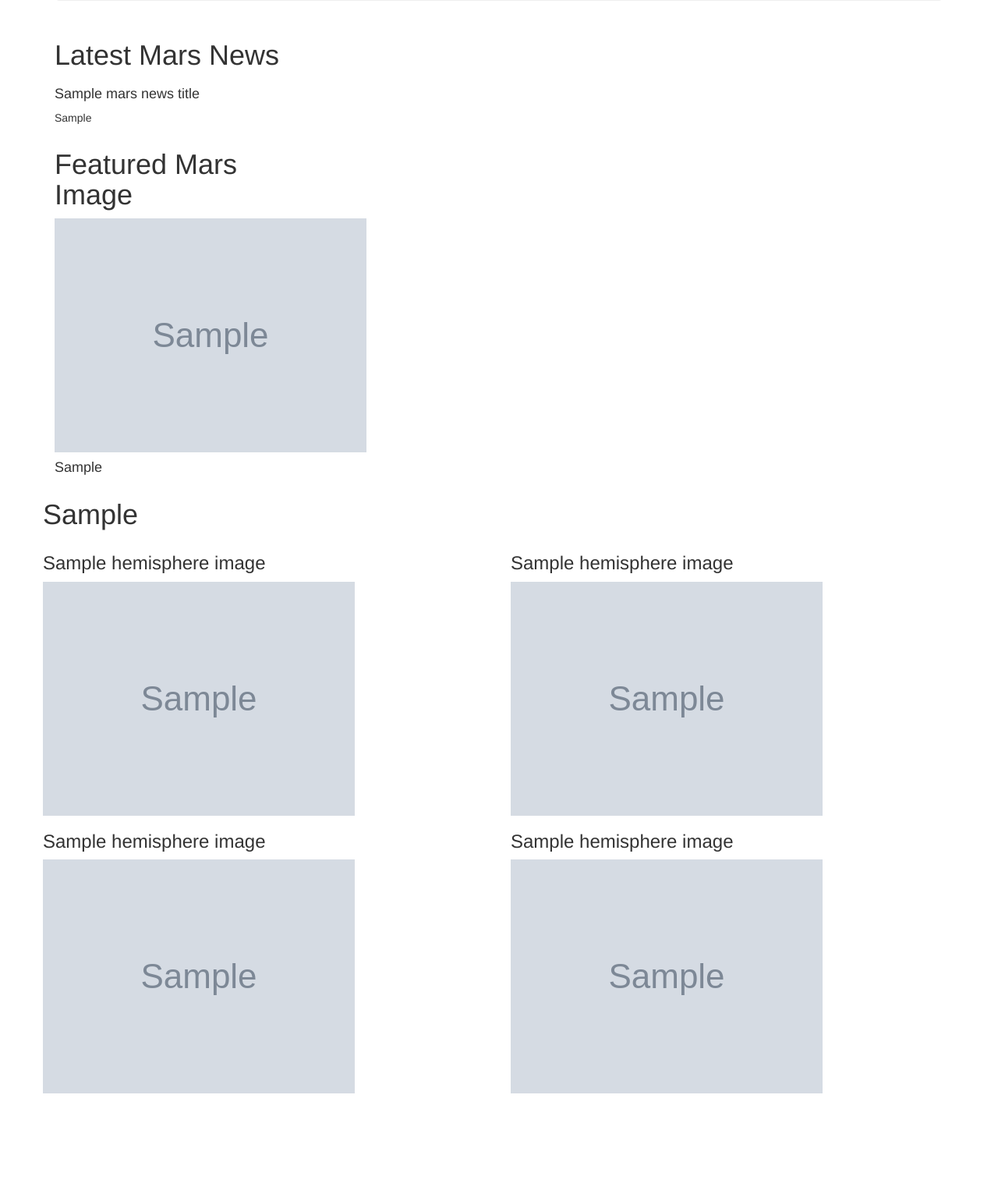
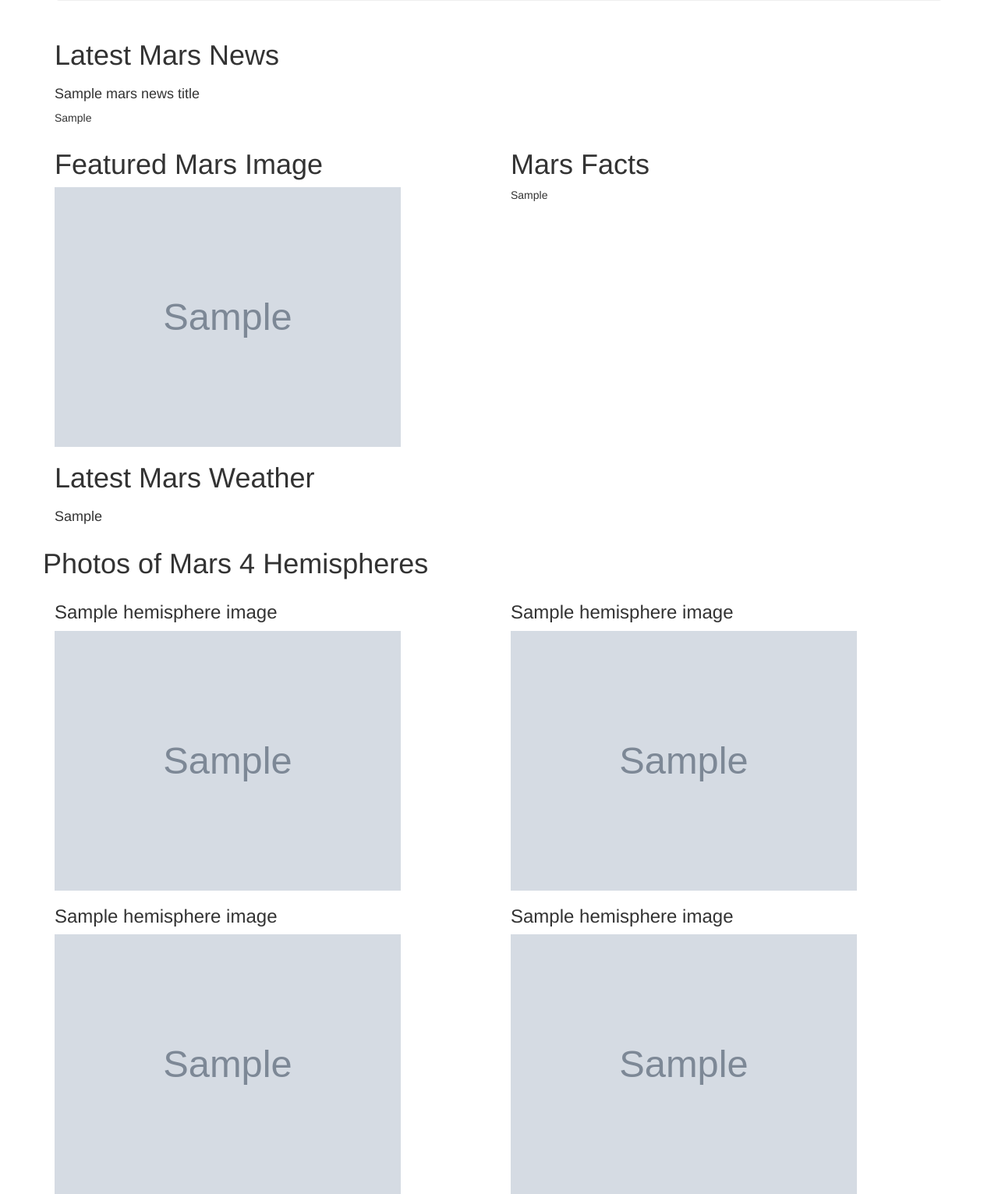
Before and after one commit to cynthiakellogg/web-scraping-challenge, a Flask app: page / in a window 1280 px wide. Shown: the part 255-1786 px from the top of the page at 78% size. Before the commit the page ends 1657 px from the top, so only its background shows below. Run offline with Flask 2, Linux system fonts and the light colour scheme; grey boxes marked "Sample" are stand-in pictures; a database or web service that is not in the repository returns one stand-in record (values such as "Sample title"); some libraries are stand-ins or nearby versions.

Commit message:
finishing css

```diff
--- a/Missions_to_Mars/templates/index.html
+++ b/Missions_to_Mars/templates/index.html
@@ -35,28 +35,40 @@
     </div>
     <!-- Featured Image -->
     <div class="row">
-      <div class="col-md-3">
+      <div class="col-md-6">
         <h1>Featured Mars Image</h1>
+      </div>
+      <div class="col-md-6">
+        <h1>Mars Facts</h1>
       </div>
     </div>
     <div class="row">
-      <div class="col-md-4">
-        <img src="{{ mars_dict.featured_image[0] }}" alt="featured mars image">
+      <div class="col-md-6">
+        <img src="{{mars_dict.featured_image[0]}}" alt="featured mars image" style="width: 80%">
+      </div>
+      <div class="col-md-6">
+        <tabel>{{ mars_dict.Mars_facts | safe }}</table>
       </div>
     </div>
     <!-- Weather Tweets -->
     <div class="row">
-      <div class="col-md-4">
-        <h4>{{ mars_dict.mars_weather_tweet[0] }}</h4>
+      <div class="col-md-12">
+        <h1>Latest Mars Weather</h1>
+      </div>
     </div>
-    <!-- Mars Facts Table -->
     <div class="row">
       <div class="col-md-12">
-        <h1>{{ mars_dict.Mars_facts | safe }}</h1>
+        <h4>{{ mars_dict.mars_weather_tweet[0] }}</h4>
       </div>
     </div>
 
+
     <!-- Mars Hemi Images, grid of 4 -->
+    <div class="row">
+      <div class="=col-md-12">
+        <h1>Photos of Mars 4 Hemispheres</h1>
+      </div>
+    </div>
     <div class="row">
       <div class="col-md-6">
         <h3> {{mars_dict.hemisphere_images[0].title}} </h3>
@@ -67,10 +79,10 @@
     </div>
     <div class="row">
       <div class="col-md-6">
-        <img src="{{ mars_dict.hemisphere_images[0].img_url }}"  class="float-left" alt="Responsive image">
+        <img src="{{ mars_dict.hemisphere_images[0].img_url }}"  class="float-left" alt="Responsive image" style="width: 80%">
       </div>
       <div class="col-md-6">
-        <img src="{{ mars_dict.hemisphere_images[1].img_url }}"  class="float-right" alt="Responsive image">
+        <img src="{{ mars_dict.hemisphere_images[1].img_url }}"  class="float-right" alt="Responsive image" style="width: 80%">
       </div>
     </div>
     <div class="row">
@@ -83,10 +95,10 @@
     </div>
     <div class="row">
       <div class="col-md-6">
-        <img src="{{ mars_dict.hemisphere_images[2].img_url }}"  class="float-left" alt="Responsive image">
+        <img src="{{ mars_dict.hemisphere_images[2].img_url }}"  class="float-left" alt="Responsive image" style="width: 80%">
       </div>
       <div class="col-md-6">
-        <img src="{{ mars_dict.hemisphere_images[3].img_url }}"  class="float-right" alt="Responsive image">
+        <img src="{{ mars_dict.hemisphere_images[3].img_url }}"  class="float-right" alt="Responsive image" style="width: 80%">
       </div>
     </div>
 
```
